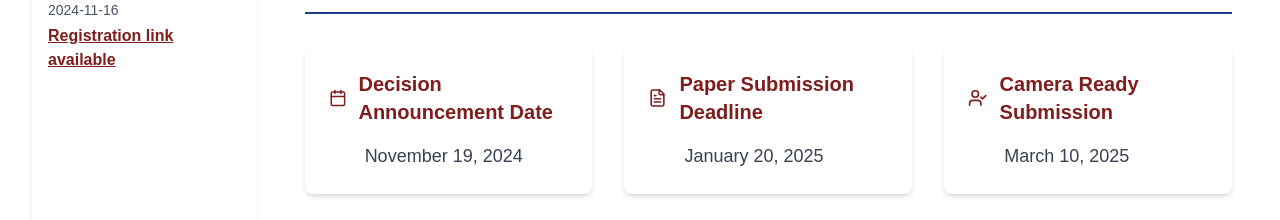
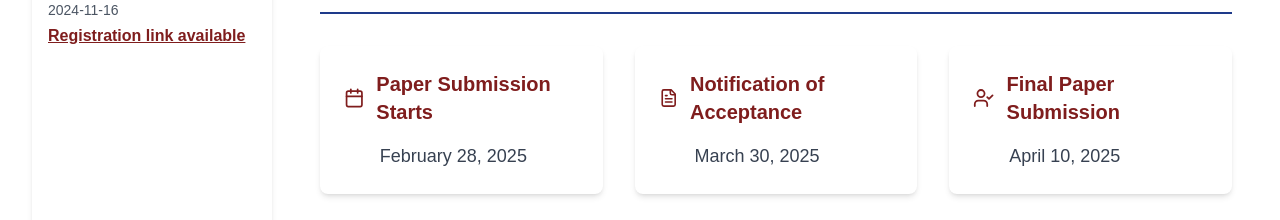
Before and after one commit to dev-mayanktiwari/confrence-repo, a Next.js app: page /key in a window 1280 px wide. Shown: the part 380-600 px from the top of the page. Built offline with nearby package versions, Linux system fonts and the light colour scheme.

Commit message:
feat: Updated dates

```diff
--- a/components/KeyDatesContent.tsx
+++ b/components/KeyDatesContent.tsx
@@ -3,18 +3,18 @@ import { Calendar, FileText, UserCheck } from "lucide-react";
 export default function KeyDatesContent() {
   const keyDates = [
     {
-      title: "Decision Announcement Date",
-      date: "November 19, 2024",
+      title: "Paper Submission Starts",
+      date: "February 28, 2025",
       icon: Calendar,
     },
     {
-      title: "Paper Submission Deadline",
-      date: "January 20, 2025",
+      title: "Notification of Acceptance",
+      date: "March 30, 2025",
       icon: FileText,
     },
     {
-      title: "Camera Ready Submission",
-      date: "March 10, 2025",
+      title: "Final Paper Submission",
+      date: "April 10, 2025",
       icon: UserCheck,
     },
   ];
```
